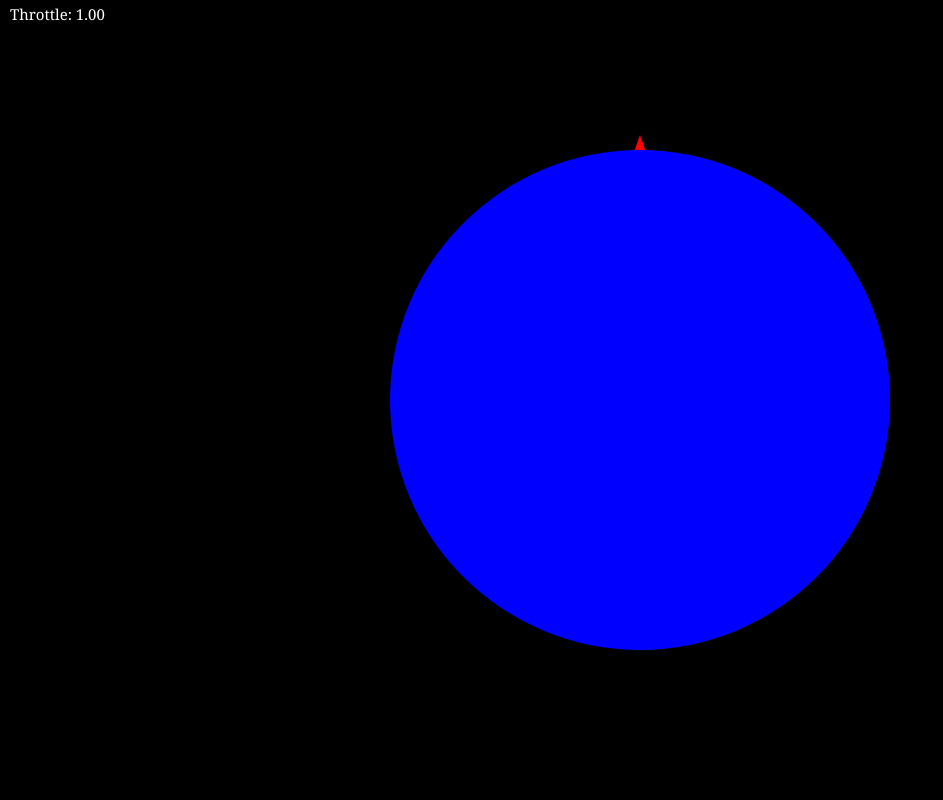
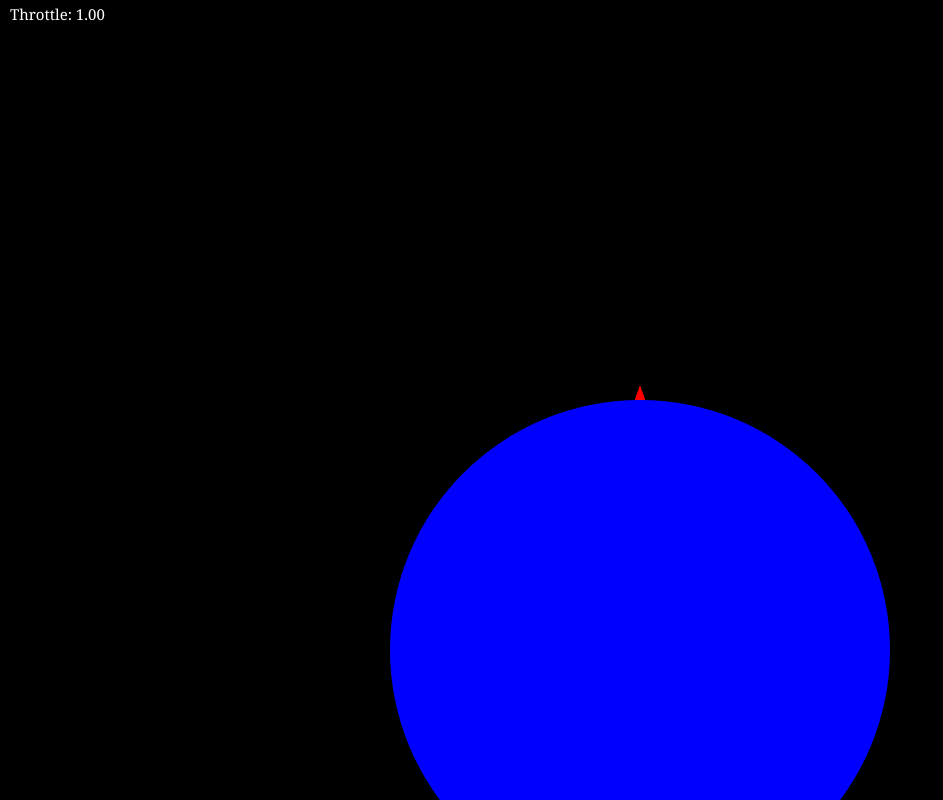
Before and after one commit to rabbit3c/gravity, a plain HTML site: page index.html in a window 1280 px wide. Shown: the whole page, without its empty margins (0-943 px from the left). Drawn offline with nearby package versions, Linux system fonts and the light colour scheme.

Commit message:
Added zoom and focus

```diff
--- /dev/null
+++ b/canvas.js
@@ -0,0 +1,95 @@
+class Canvas {
+    constructor () {
+        this.zoom = 1;
+        this.focus = null;
+
+        let c = document.getElementById("myCanvas");
+        this.ctx = c.getContext("2d");
+
+        this.width = window.innerWidth;
+        this.height = window.innerHeight;
+        this.ctx.canvas.width=this.width;
+	    this.ctx.canvas.height=this.height;
+
+        document.addEventListener("wheel", this.changeZoom.bind(this))
+    }
+
+    changeZoom(event) {
+        this.zoom *= (1 + event.deltaY * 0.0003);
+        if (this.zoom < 0.01) this.zoom = 0.01;
+        if (this.zoom > 10) this.zoom = 10;
+    }
+
+    setCenter(center) {
+        this.focus = center;
+    }
+
+    setFillColor(farbe){
+        this.ctx.fillStyle = farbe;
+    }
+
+    setLineColor(farbe){
+        this.ctx.strokeStyle = farbe;
+    }
+
+    clearScreen(){
+        this.ctx.clearRect(0,0, canvas.width, canvas.height);
+        this.setFillColor("#000000");
+        this.ctx.fillRect(0, 0, canvas.width, canvas.height);
+    }
+
+    translate(x, y) {
+        x += (this.width / 2 / this.zoom - this.focus.position.x); // calculate coordinates so that the focus object is in the center
+        y += (this.height / 2 / this.zoom - this.focus.position.y);
+        this.ctx.translate(x, y);
+    }
+
+    scale() {
+        this.ctx.scale(this.zoom, this.zoom);
+    }
+
+    drawRocket(x, y, a, h, alpha) {
+        let x1 = 0.5 * a;
+        let x2 =- 0.5 * a;
+        alpha *= Math.PI/180;
+        this.ctx.save();
+        this.scale();
+        this.translate(x, y);
+        this.ctx.rotate(alpha);
+        this.ctx.beginPath();
+        this.ctx.moveTo(x1, 0);
+        this.ctx.lineTo(x2, 0);
+        this.ctx.lineTo(0, h);
+        this.ctx.closePath();
+        this.ctx.fill();
+        this.ctx.restore();
+    }
+
+    drawText(x, y, text, a) {
+        this.ctx.font = a + "px Georgia";
+        this.ctx.fillText(text, x, y);
+    }
+
+    drawEllipse(x, y, c, a, b, alpha) {
+        alpha *= Math.PI / 180;
+        this.ctx.save();
+        this.scale();
+        this.translate(x, y);
+        this.ctx.rotate(alpha + Math.PI);
+        this.ctx.beginPath();
+        this.ctx.ellipse(c.x * Math.cos(-alpha) - c.y * Math.sin(-alpha), c.x * Math.sin(-alpha) + c.y * Math.cos(-alpha), a, b, 0, 0, 2 * Math.PI); // Affinität für Rotieren
+        this.ctx.restore();
+        this.ctx.stroke();
+    }
+
+    fillCircle(x,y,a){
+        this.ctx.save();
+        this.scale();
+        this.translate(x, y);
+        this.ctx.beginPath();
+        this.ctx.arc(0, 0, a, 0, Math.PI * 2, true);
+        this.ctx.closePath();
+        this.ctx.fill();
+        this.ctx.restore();
+    }
+}
--- a/gravity.js
+++ b/gravity.js
@@ -1,15 +1,20 @@
-dt = 0.01;
-earth = new GravitationalObject(1000000, 250, "#0000FF", xmax / 2, ymax / 2, 0, 0);
-rocket = new Rocket(xmax / 2, ymax / 2 - 250, earth, 0, 0);
+let dt = 0.01;
+
+const canvas = new Canvas()
+
+const earth = new GravitationalObject(1000000, 250, "#0000FF", canvas.width / 2, canvas.height / 2, 0, 0);
+const rocket = new Rocket(canvas.width / 2, canvas.height / 2 - 250, earth, 0, 0);
 //g2 = new GravitationalObject(10000, 10, "#00FF00", 150, 500, 0, 37)
 //g3 = new GravitationalObject(0.001, 5, "#FF0000", 135, 500, 0, 39)
 
-objects = [earth, rocket];
+canvas.setCenter(rocket);
+
+let objects = [earth, rocket];
 
 function tick() {
-    clearScreen();
+    canvas.clearScreen();
     rocket.calculate(objects);
     earth.draw();
 }
 
-interval = setInterval(tick, 1);
+let interval = setInterval(tick, 1);
--- a/index.html
+++ b/index.html
@@ -9,7 +9,7 @@
 	</head>
 	<body>
 		<canvas id="myCanvas" width="700" height="350" style="position: absolute;"></canvas>
-		<script src="dauvas.js"></script>
+		<script src="canvas.js"></script>
 		<script src="vector.js"></script>
 		<script src="velocity.js"></script>
 		<script src="position.js"></script>
--- a/object.js
+++ b/object.js
@@ -37,7 +37,7 @@ class GravitationalObject {
     }
 
     draw() {
-        setFillColor(this.color);
-        fillCircle(this.position.x, this.position.y, this.radius);
+        canvas.setFillColor(this.color);
+        canvas.fillCircle(this.position.x, this.position.y, this.radius);
     }
 }
--- a/rocket.js
+++ b/rocket.js
@@ -33,10 +33,10 @@ class Rocket extends GravitationalObject {
     }
 
     draw() {
-        setFillColor(this.color);
-        fillRocket(this.position.x, this.position.y, this.radius * 0.7, this.radius, this.direction - 90);
-        setFillColor("#FFFFFF");
-        drawText(10, 20, "Throttle: " + this.throttle.toFixed(2), 15);
+        canvas.setFillColor(this.color);
+        canvas.drawRocket(this.position.x, this.position.y, this.radius * 0.7, this.radius, this.direction - 90);
+        canvas.setFillColor("#FFFFFF");
+        canvas.drawText(10, 20, "Throttle: " + this.throttle.toFixed(2), 15);
         this.trajectory.draw();
     }
 }
--- a/trajectory.js
+++ b/trajectory.js
@@ -27,7 +27,7 @@ class Trajectory {
 
     draw() {
         this.calculate();
-        setLineColor("#FFFFFF");
-        ellipseRotate(this.focus.position.x, this.focus.position.y, this.c, this.a, this.b, this.e.angle());
+        canvas.setLineColor("#FFFFFF");
+        canvas.drawEllipse(this.focus.position.x, this.focus.position.y, this.c, this.a, this.b, this.e.angle());
     }
 }
```
